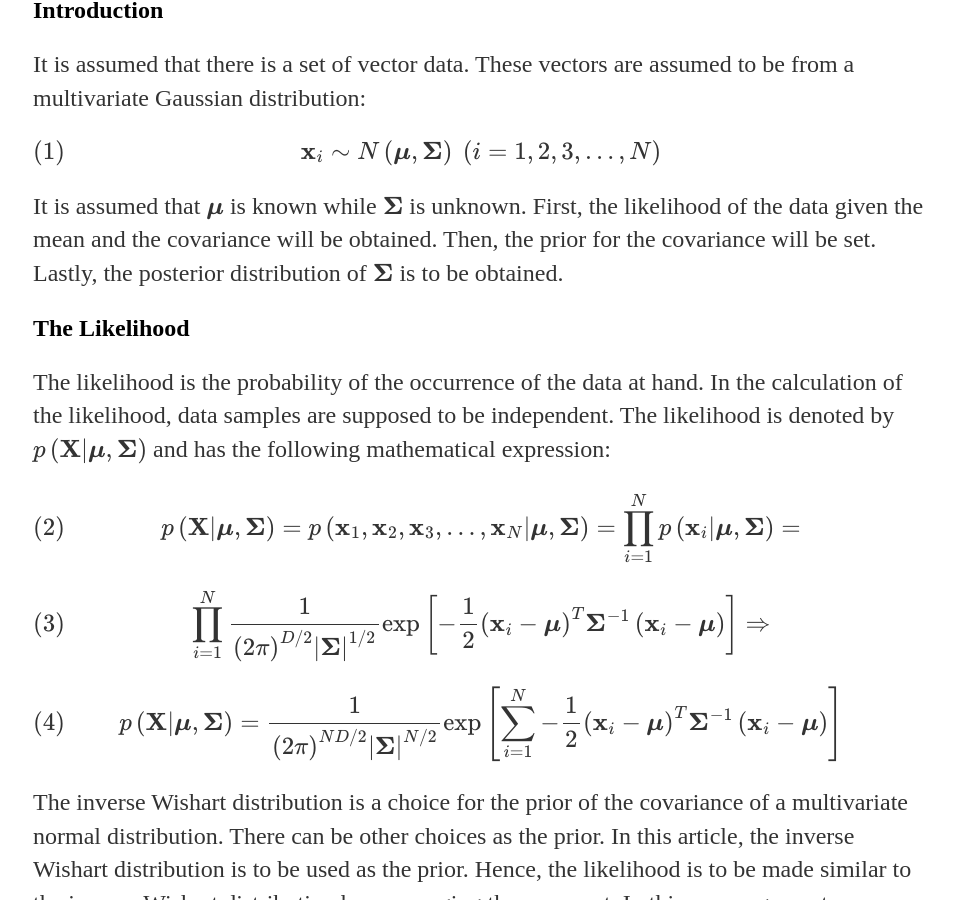
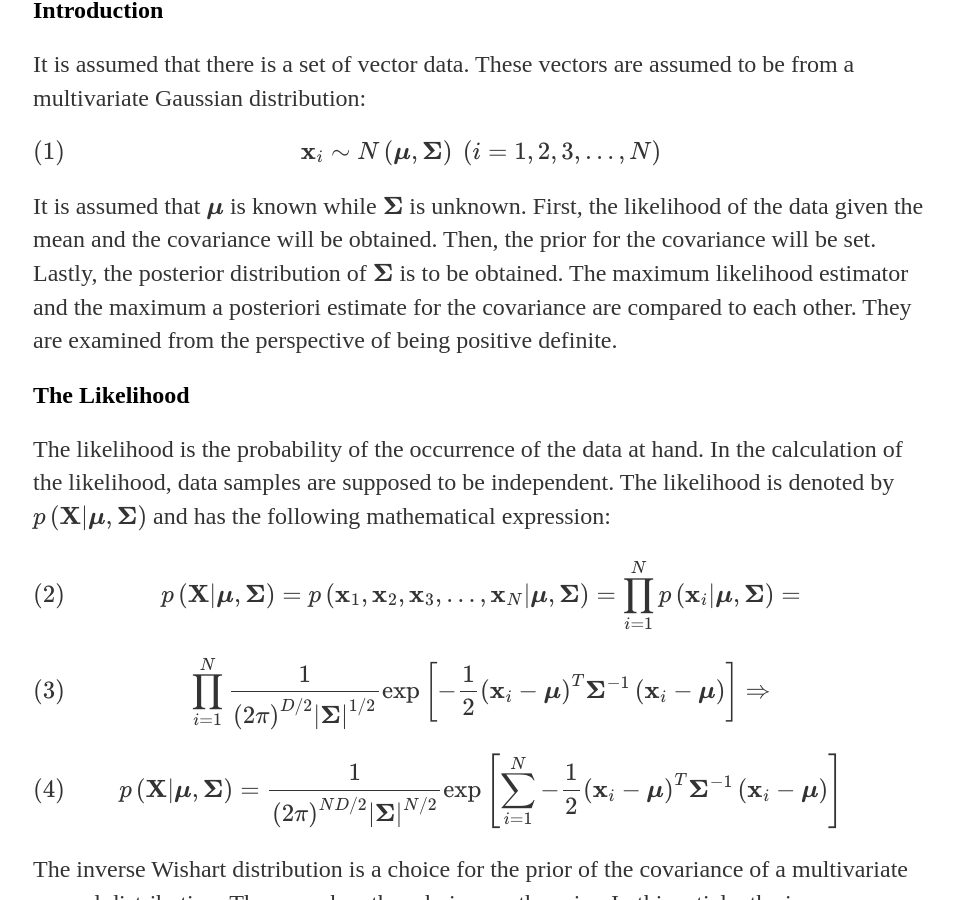
Before and after one commit to SaffetGokcenSen/saffetgokcensen.github.io, a Jekyll site: the page built from _posts/2020-11-05-the-posterior-for-the-covariance-of-a-multivariate-normal-distribution-with-inverse-wishart-prior-and-known-mean.md, in a window 1280 px wide and 900 px high, scrolled down 423 px. Shown: the whole window, without its empty margins (159-1113 px from the left). Built offline with Jekyll 4.4.1, drawn with Linux system fonts in a browser that asks for light colours.

Commit message:
modified the introduction

```diff
--- a/_posts/2020-11-05-the-posterior-for-the-covariance-of-a-multivariate-normal-distribution-with-inverse-wishart-prior-and-known-mean.md
+++ b/_posts/2020-11-05-the-posterior-for-the-covariance-of-a-multivariate-normal-distribution-with-inverse-wishart-prior-and-known-mean.md
@@ -8,7 +8,7 @@ It is assumed that there is a set of vector data. These vectors are assumed to b
 \begin{equation}
     \textbf{x}\_{i} \sim N\left(\boldsymbol{\mu}, \boldsymbol{\Sigma}\right) \ \left(i=1, 2, 3, \dotso , N\right)
 \end{equation}
-It is assumed that $\boldsymbol{\mu}$ is known while $\boldsymbol{\Sigma}$ is unknown. First, the likelihood of the data given the mean and the covariance will be obtained. Then, the prior for the covariance will be set. Lastly, the posterior distribution of $\boldsymbol{\Sigma}$ is to be obtained.
+It is assumed that $\boldsymbol{\mu}$ is known while $\boldsymbol{\Sigma}$ is unknown. First, the likelihood of the data given the mean and the covariance will be obtained. Then, the prior for the covariance will be set. Lastly, the posterior distribution of $\boldsymbol{\Sigma}$ is to be obtained. The maximum likelihood estimator and the maximum a posteriori estimate for the covariance are compared to each other. They are examined from the perspective of being positive definite.
 ## The Likelihood
 The likelihood is the probability of the occurrence of the data at hand. In the calculation of the likelihood, data samples are supposed to be independent. The likelihood is denoted by $p\left(\textbf{X}|\boldsymbol{\mu}, \boldsymbol{\Sigma}\right)$ and has the following mathematical expression:
 \begin{equation}
```
